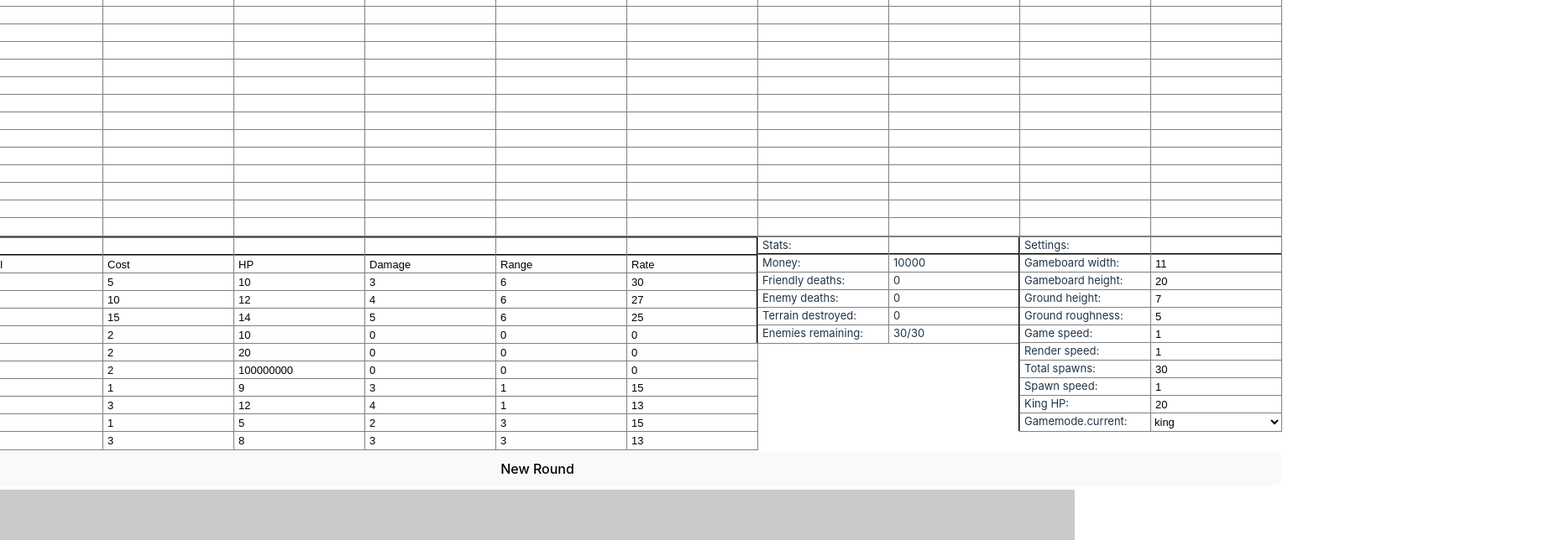
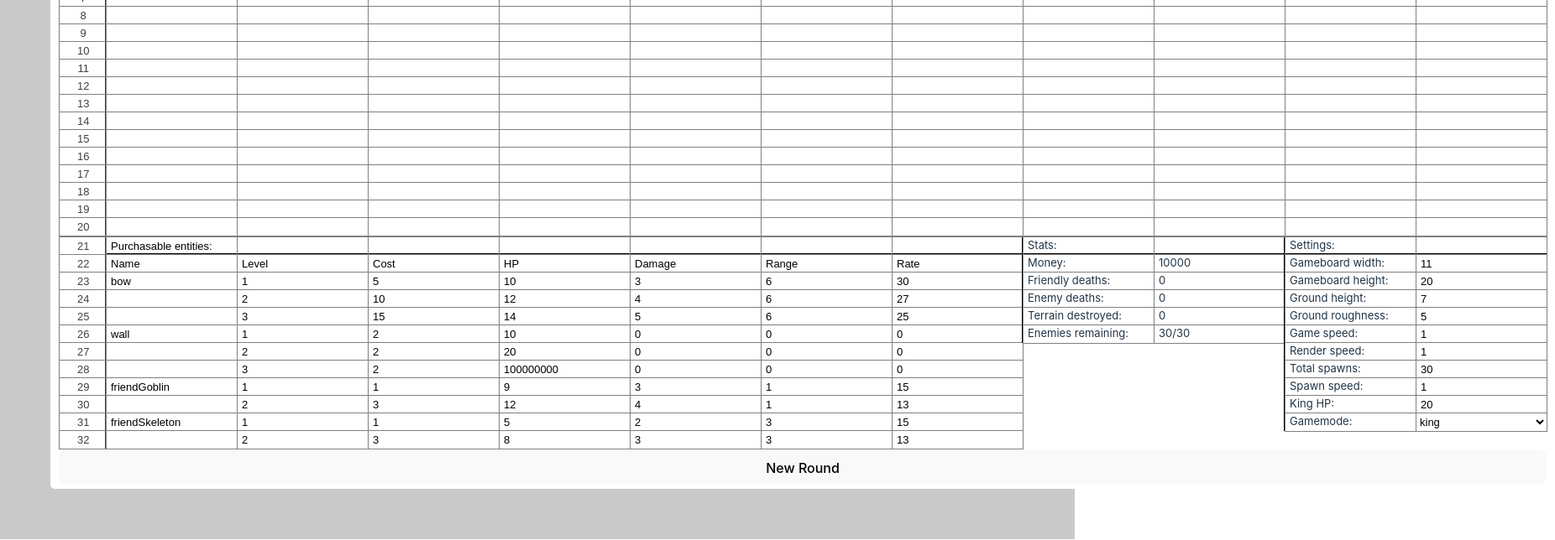
Before and after one commit to daefron/spreadsheet-creep, a React (Vite) app: page / in a window 1280 px wide. Shown: the part 233-877 px from the top of the page at 84% size, 1852 px wide, since content can reach past the window. Built offline with nearby package versions, Linux system fonts and the light colour scheme.

Commit message:
css fixes and cursor logic

```diff
--- a/src/App.css
+++ b/src/App.css
@@ -3,8 +3,8 @@ body {
   background-color: #cacaca;
   margin: 20px;
   display: flex;
-  flex-direction: column;
-  justify-content: end;
+  align-items: end;
+  justify-content: start;
 }
 #root {
   padding: 10px;
@@ -14,6 +14,7 @@ body {
   border-radius: 5px;
   display: flex;
   flex-direction: column;
+  align-self: flex-end;
 }
 #gameboard,
 #purchasables,
@@ -38,6 +39,7 @@ select,
 .settingTitle,
 .statTitle,
 .stat {
+  cursor: initial;
   font-size: 13px;
   margin: 0;
   margin-right: -1px;
@@ -52,7 +54,7 @@ select,
   background-color: white;
   position: sticky;
 }
-input:focus {
+.boardCell:focus {
   outline: none;
   box-sizing: content-box;
   width: 148px;
@@ -61,6 +63,9 @@ input:focus {
   border-width: 2px;
   border-color: rgb(0, 128, 32);
   z-index: 1000;
+}
+.purchasableCell:focus {
+  outline: none;
 }
 .settingHolder,
 .statHolder {
@@ -76,7 +81,7 @@ select {
   padding-left: 0px;
 }
 #purchasables {
-  margin-top: -2px;
+  margin-top: -3px;
 }
 
 #below {
--- a/src/Game Logic/Engine.jsx
+++ b/src/Game Logic/Engine.jsx
@@ -1266,16 +1266,21 @@ export default function engineOutput() {
 
   //gives the user input a spreadsheet like experience
   function keyboardSelect(e) {
-    console.log(cellSelect.current);
     let position = e.target.id.split("x");
     position[0] = parseInt(position[0]);
     position[1] = parseInt(position[1]);
     let newPosition = keyPosition(e.key, position, e);
     function keyPosition(keyPressed, position, e) {
       if (keyPressed === "ArrowUp") {
+        if (cellSelect.current >= 2) {
+          return;
+        }
         cellTyping.current = false;
         return [position[0], position[1] - 1];
       } else if (keyPressed === "ArrowDown") {
+        if (cellSelect.current >= 2) {
+          return;
+        }
         cellTyping.current = false;
         return [position[0], position[1] + 1];
       } else if (keyPressed === "ArrowLeft") {
@@ -1409,10 +1414,11 @@ export default function engineOutput() {
                     <td key={position[1]}>
                       <input
                         id={position[1]}
-                        className="boardCell"
+                        className="purchasableCell"
                         type="text"
                         defaultValue={position[0]}
                         style={position[2]}
+                        readOnly
                       ></input>
                     </td>
                   );
@@ -1576,7 +1582,7 @@ export default function engineOutput() {
           className="settingHolder"
           style={{ display: "flex", alignItems: "center" }}
         >
-          <p className="settingTitle">Gamemode.current:</p>
+          <p className="settingTitle">Gamemode:</p>
           <select
             id="gamemode.currentSelect"
             defaultValue={gameMode.current}
```
